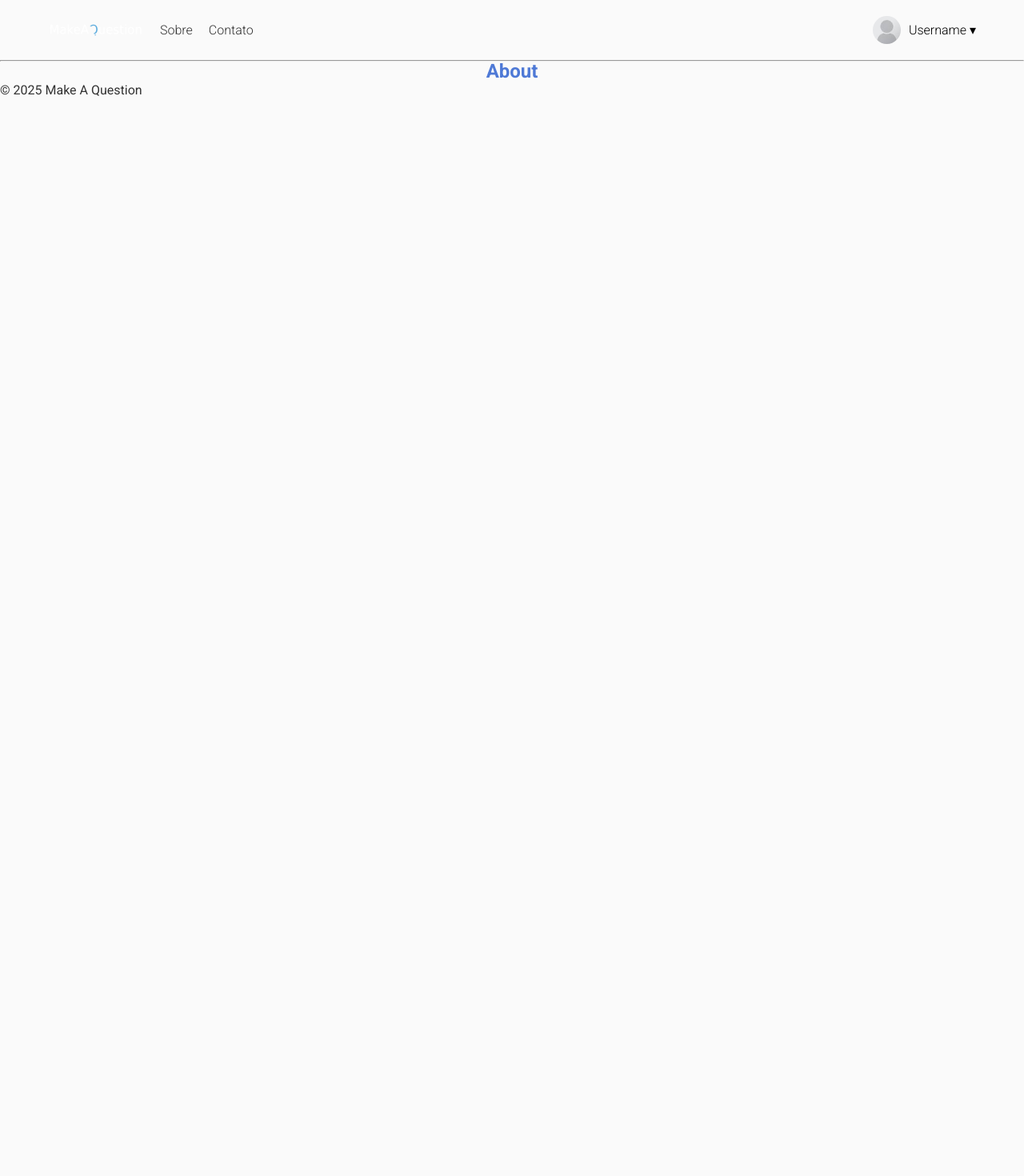
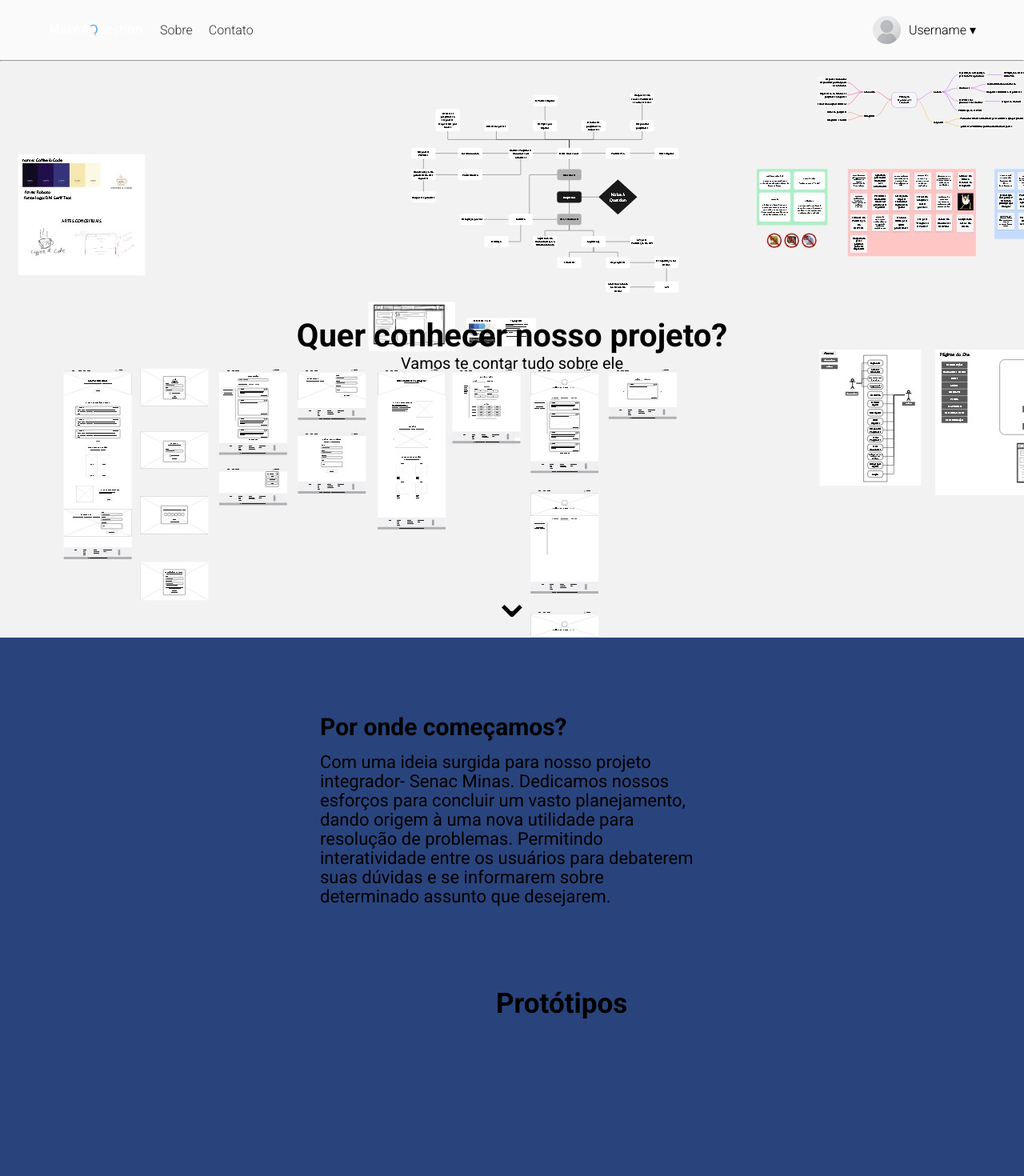
Before and after one commit to coffee-and-code-enterprise/make-a-question, a React (Vite) app: page /about in a window 1280 px wide. Shown: the top 1470 px of the page at 80% size. Before the commit the page ends 800 px from the top, so only its background shows below. Built offline with nearby package versions, Linux system fonts and the light colour scheme.

Commit message:
Começando o About

```diff
--- a/src/pages/About.jsx
+++ b/src/pages/About.jsx
@@ -2,8 +2,17 @@ import styles from "./About.module.css";
 
 function About() {
 	return (
-		<main>
-			<h2>About</h2>
+		<main className={styles.heroContainer}>
+			<div className={styles.overlay}><section className={styles.hero}>
+				<h2 className={styles.title}>Quer conhecer nosso projeto?</h2>
+				<p className={styles.pa}>Vamos te contar tudo sobre ele</p>
+				<div className={styles.scrollDown}><a className={styles.scroll} href="">⌄</a> </div>
+			</section></div>
+			<section className={styles.mainContent}>
+				<h2 className={styles.mainTitle}>Por onde começamos?</h2>
+				<p className={styles.mainPa}>Com uma ideia surgida para nosso projeto integrador- Senac Minas. Dedicamos nossos esforços para concluir um vasto planejamento, dando origem à uma nova utilidade para resolução de problemas. Permitindo interatividade entre os usuários para debaterem suas dúvidas e se informarem sobre determinado assunto que desejarem.</p>
+				<h1 className={styles.mainProject}>Protótipos</h1>
+			</section>
 		</main>
 	)
 }
--- a/src/pages/About.module.css
+++ b/src/pages/About.module.css
@@ -0,0 +1,75 @@
+.hero {
+    height: 90vh;
+    width: 100%;
+    background-image: url("/about/planejamento.jpg");
+    display: flex;
+    flex-direction: column;
+    justify-content: center;
+    align-items: center;
+    gap: 10px;
+    position: relative;
+}
+
+.title {
+    font-size: 40px;
+    color: black;
+}
+
+.pa {
+    font-size: 20px;
+    color: black;
+}
+
+.overlay {
+    background-color: aliceblue;
+    width: 100%;
+    z-index: 1;
+}
+
+.mainContent {
+    width: 100%;
+    height: 110vh;
+    background-color: #29447D;
+    display: flex;
+    flex-direction: column;
+    align-items: flex-start;
+    padding: 100px 400px;
+    gap: 20px;
+}
+
+.mainTitle {
+    color: black;
+    font-size: 30px;
+
+}
+
+.mainPa {
+    color: black;
+    font-size: 22px;
+}
+
+.mainProject {
+    font-size: 35px;
+    color: black;
+    padding: 90px 220px;
+}
+
+.scrollDown {
+    text-align: center;
+    font-size: 60px;
+    padding-bottom: 20px;
+    animation: bounce 1.5s infinite;
+    position: absolute;
+    bottom: 0;
+    padding: 35px;
+    }
+
+    @keyframes bounce {
+    0%, 100% { transform: translateY(0); }
+    50% { transform: translateY(10px); }
+    }
+
+.scroll {
+    text-decoration: none;
+    color: black;
+}
```
Also changed, not shown: public/about/planejamento.jpg (added).
